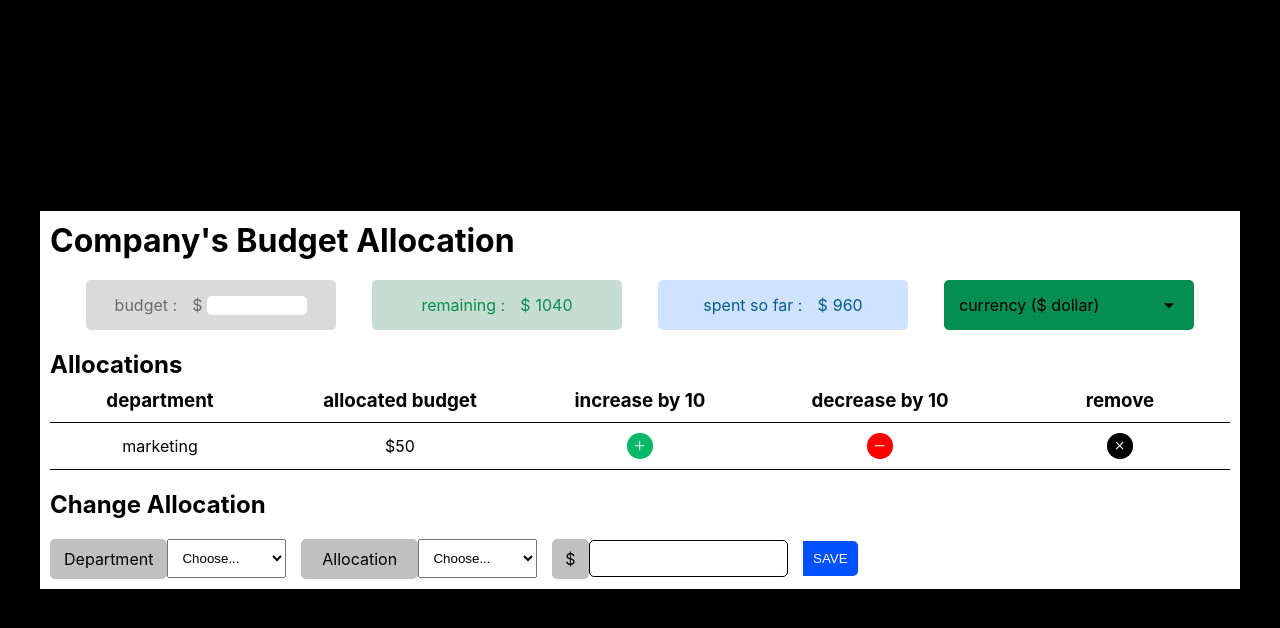
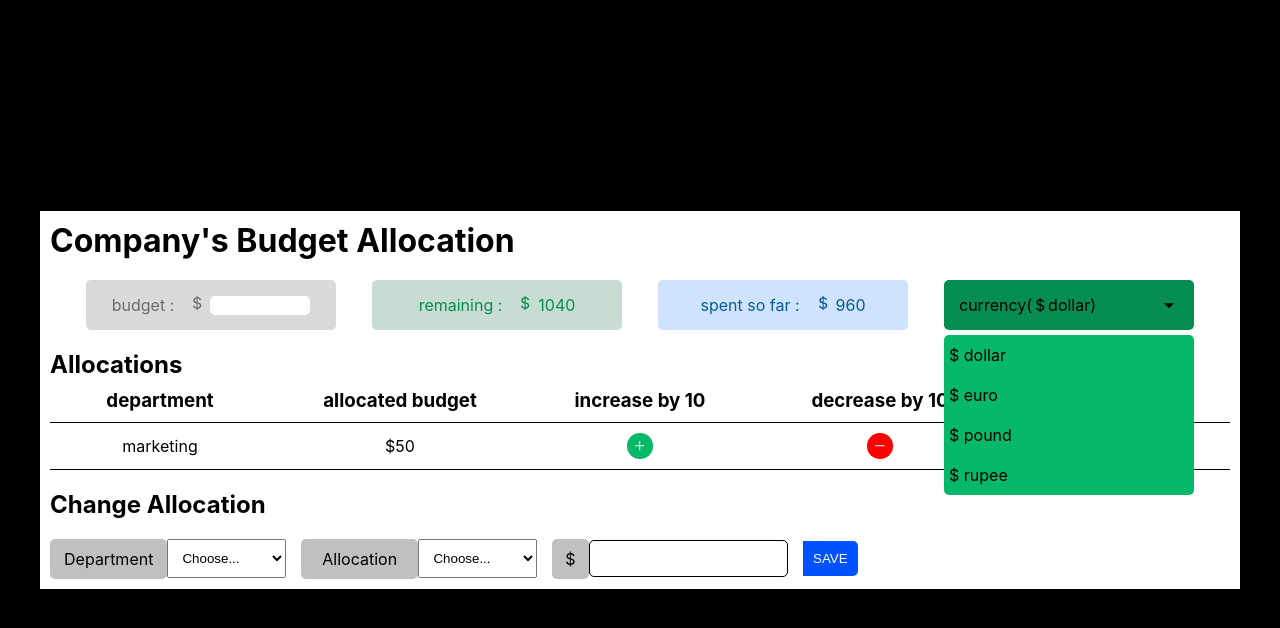
Before and after one commit to majid-hatami-maleki/IBM-project, a React (Create React App) app: page / in a window 1280 px wide. Both pictures are taken after a click on the button 1169 px from the left and 305 px from the top of the page. Shown: the top 628 px of the page. Built offline with nearby package versions, Linux system fonts and the light colour scheme.

Commit message:
fixing currency signs

```diff
--- a/src/App.js
+++ b/src/App.js
@@ -3,9 +3,10 @@ import './app.css'
 import BudgOptionsPanel from './components/budget-options-panel/BudgOptionsPanel'
 import AllosTabel from './components/allocations-table/AllosTable'
 import ChangeAlloPanel from './components/change-allocation-panel/ChangeAlloPanel'
-
+import AllContextsProvider from './contexts/allContexts'
 function App() {
     return (
+        <AllContextsProvider>
             <div className='app-container'>
                 <h1 className='app-title'>company's budget allocation</h1>
                 <BudgOptionsPanel />
@@ -13,6 +14,7 @@ function App() {
                 <h2>change allocation</h2>
                 <ChangeAlloPanel />
             </div>
+        </AllContextsProvider>
     )
 }
 
--- a/src/components/budget-options-panel/BudgOptionsPanel.css
+++ b/src/components/budget-options-panel/BudgOptionsPanel.css
@@ -42,6 +42,20 @@
   flex-direction: row;
   /*display flex*/
 }
+.currency-menu-keyItem p {
+  display: flex;
+  justify-content: center;
+  align-items: center;
+  flex-direction: row;
+  /*display flex*/
+}
+.currency-menu-keyItem p span {
+  display: flex;
+  justify-content: center;
+  align-items: center;
+  flex-direction: row;
+  /*display flex*/
+}
 .open-currency-menu-btn {
   font-size: 20px;
   display: flex;
@@ -67,7 +81,6 @@
   gap: 10px;
   padding: 5px 0;
   border-radius: 5px;
-  display: none;
 }
 .currency-subMenu li {
   width: 100%;
--- a/src/components/budget-options-panel/BudgOptionsPanel.js
+++ b/src/components/budget-options-panel/BudgOptionsPanel.js
@@ -1,41 +1,69 @@
-import React from 'react'
+import React, { useContext, useState } from 'react'
 import './BudgOptionsPanel.css'
+import CurrencySigns from '../currency-signs/CurrencySigns'
 import { RiArrowDownSFill } from 'react-icons/ri'
+import { AllContext } from '../../contexts/allContexts'
 function BudgOptionsPanel() {
+    const fetchContexts = useContext(AllContext)
     return (
         <ul className='BudgOptionsPanel-container'>
             <li className='BudgOptionsPanel-items budgetBoxColors'>
                 <p>budget : </p>
                 <div>
-                    <span>$</span>
+                    <span><CurrencySigns /></span>
                     <input type="number" />
                 </div>
             </li>
             <li className='BudgOptionsPanel-items remainingBoxBgColors'>
                 <p>remaining : </p>
                 <div>
-                    <span>$</span>
+                    <span><CurrencySigns /></span>
                     <span>1040</span>
                 </div>
             </li>
             <li className='BudgOptionsPanel-items spentBoxBgColors'>
                 <p>spent so far : </p>
                 <div>
-                    <span>$</span>
+                    <span><CurrencySigns /></span>
                     <span>960</span>
                 </div>
             </li>
             <li className='BudgOptionsPanel-items currencyMenuColors'>
                 <ul className='currency-menu '>
                     <li className='currency-menu-keyItem'>
-                        <p>currency <span>($ dollar)</span></p>
-                        <button className='open-currency-menu-btn'><RiArrowDownSFill /></button>
-                        <ul className='currency-subMenu'>
-                            <li>$ dollar</li>
-                            <li>$ euro</li>
-                            <li>$ pound</li>
-                            <li>$ rupee</li>
-                        </ul>
+                        <p>currency <span>(<CurrencySigns /> {fetchContexts.currencyUnite})</span></p>
+                        <button
+                            className='open-currency-menu-btn'
+                            onClick={() => {
+                                fetchContexts.setOpenCurrMenu((prevState) => !prevState)
+                            }}
+                        >
+                            <RiArrowDownSFill />
+                        </button>
+                        {fetchContexts.openCurrMenu && (
+                            <ul className='currency-subMenu'>
+                                <li
+                                    onClick={fetchContexts.changeCurrencyValueHandler}
+                                    id='dollar'>
+                                    $ dollar
+                                </li>
+                                <li
+                                    onClick={fetchContexts.changeCurrencyValueHandler}
+                                    id='euro'>
+                                    $ euro
+                                </li>
+                                <li
+                                    onClick={fetchContexts.changeCurrencyValueHandler}
+                                    id='pound'>
+                                    $ pound
+                                </li>
+                                <li
+                                    onClick={fetchContexts.changeCurrencyValueHandler}
+                                    id='rupee'>
+                                    $ rupee
+                                </li>
+                            </ul>
+                        )}
                     </li>
                 </ul>
             </li>
--- /dev/null
+++ b/src/components/currency-signs/CurrencySigns.js
@@ -0,0 +1,17 @@
+import React, { useContext } from 'react'
+import { AllContext } from '../../contexts/allContexts'
+import { BsCurrencyDollar, BsCurrencyEuro, BsCurrencyPound, BsCurrencyRupee } from 'react-icons/bs'
+function CurrencySigns() {
+    const fetchContexts = useContext(AllContext)
+    console.log(fetchContexts.currencyUnite)
+    return (
+        <>
+            {fetchContexts.currencyUnite === 'dollar' && (<BsCurrencyDollar />)}
+            {fetchContexts.currencyUnite === 'euro' && (<BsCurrencyEuro />)}
+            {fetchContexts.currencyUnite === 'pound' && (<BsCurrencyPound />)}
+            {fetchContexts.currencyUnite === 'rupee' && (<BsCurrencyRupee />)}
+        </>
+    )
+}
+
+export default CurrencySigns
--- a/src/contexts/allContexts.js
+++ b/src/contexts/allContexts.js
@@ -1,9 +1,24 @@
-import { createContext } from "react";
+import { createContext, useState } from "react";
 
 export const AllContext = createContext()
 
 const AllContextsProvider = ({ children }) => {
-    <AllContext.Provider value={1}>
-        {children}
-    </AllContext.Provider>
+    const [openCurrMenu, setOpenCurrMenu] = useState(false)
+    const [currencyUnite, setCurrencyUnite] = useState('dollar')
+    function changeCurrencyValueHandler(e) {
+        setCurrencyUnite(e.target.id)
+    }
+    return (
+        <AllContext.Provider value={{
+            openCurrMenu,
+            setOpenCurrMenu,
+            currencyUnite,
+            changeCurrencyValueHandler,
+            setCurrencyUnite,
+        }}>
+            {children}
+        </AllContext.Provider>
+    )
 }
+
+export default AllContextsProvider
```
Lines whose indentation alone changed are shown as unchanged.
